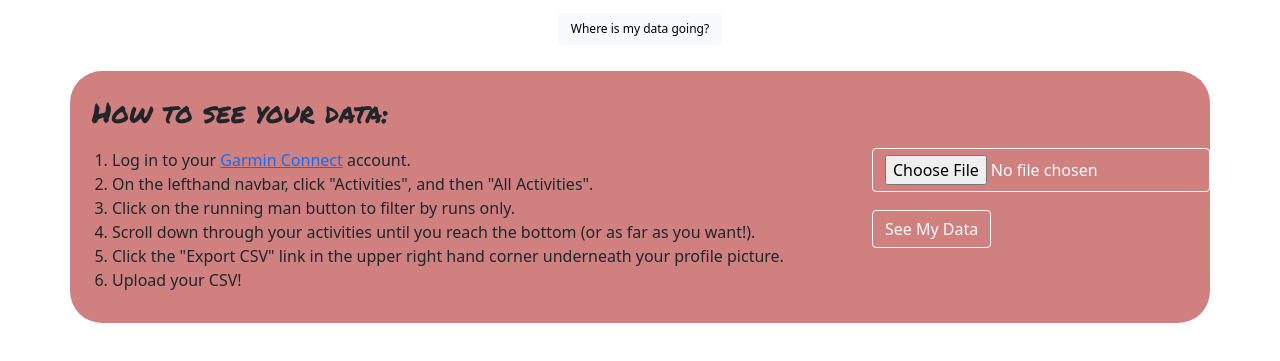
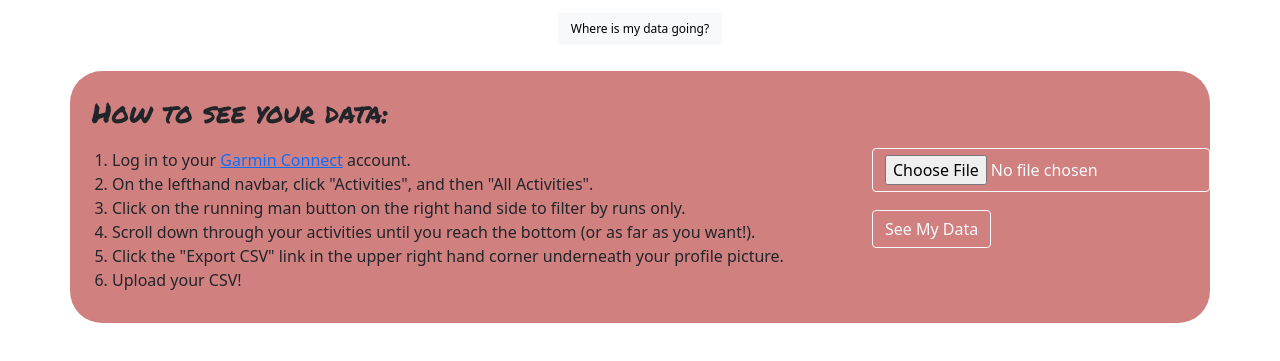
Before and after one commit to katieweinstein/ontherun, a React app: page / in a window 1280 px wide. Shown: the part 107-468 px from the top of the page. Built offline with nearby package versions, Linux system fonts and the light colour scheme.

Commit message:
final touches on wording, css, etc

```diff
--- a/client/components/DistanceStats.js
+++ b/client/components/DistanceStats.js
@@ -30,7 +30,7 @@ class DistanceStats extends React.Component {
     return (
       <div className="statBrushstroke text-center mx-auto">
         <h3>Your longest run was {this.state.longestRun} miles, but your favorite distance was {this.state.mostCommon} miles.</h3>
-        {this.state.longestRun > 26.2 ?
+        {this.state.longestRun >= 26.2 ?
         <p>Wow, you've run a marathon! Congrats! 🎉</p> :
         <div></div>}
       </div>
--- a/client/components/Home.js
+++ b/client/components/Home.js
@@ -65,7 +65,7 @@ class Home extends React.Component {
               <ol className="col-8">
                 <li>Log in to your <a href="https://connect.garmin.com/signin/?service=https%3A%2F%2Fconnect.garmin.com%2Fmodern%2F" target="_blank" rel="noreferrer noopener">Garmin Connect</a> account.</li>
                 <li>On the lefthand navbar, click "Activities", and then "All Activities".</li>
-                <li>Click on the running man button to filter by runs only.</li>
+                <li>Click on the running man button on the right hand side to filter by runs only.</li>
                 <li>Scroll down through your activities until you reach the bottom (or as far as you want!).</li>
                 <li>Click the "Export CSV" link in the upper right hand corner underneath your profile picture.</li>
                 <li>Upload your CSV!</li>
--- a/client/components/LineChart.js
+++ b/client/components/LineChart.js
@@ -43,7 +43,7 @@ class LineChart extends React.Component {
 
   convertToData() {
     const lineChartData = [];
-    lineChartData.push(['Runs (Oldest to Newest)', 'Average Cadence', 'Average Pace']);
+    lineChartData.push(['Runs (Oldest to Newest)', 'Avg Cadence', 'Avg Pace (Decimal)']);
     for (let i = 0; i < this.state.cadenceArray.length; i++) {
       lineChartData.push([i, this.state.cadenceArray[i], this.state.paceArray[i]]);
     }
--- a/client/components/Statistics.js
+++ b/client/components/Statistics.js
@@ -23,7 +23,7 @@ class Statistics extends React.Component {
     const totalMiles = this.props.data.Distance.reduce((total, num) => {return total + parseFloat(num)}, 0);
     const runCount = this.props.data['Activity Type'].filter((item) => item.includes("Running"));
     this.setState({
-      firstDate: Moment(firstDate).format("MMMM d, yyyy"),
+      firstDate: Moment(firstDate).format("LL"),
       totalMiles: totalMiles.toFixed(2),
       runCount: runCount.length,
     })
--- a/public/index.html
+++ b/public/index.html
@@ -10,6 +10,7 @@
     <script src="https://cdn.jsdelivr.net/npm/bootstrap@5.0.0-beta1/dist/js/bootstrap.bundle.min.js" integrity="sha384-ygbV9kiqUc6oa4msXn9868pTtWMgiQaeYH7/t7LECLbyPA2x65Kgf80OJFdroafW" crossorigin="anonymous"></script>
     <link rel="preconnect" href="https://fonts.gstatic.com">
     <link href="https://fonts.googleapis.com/css2?family=Permanent+Marker&display=swap" rel="stylesheet">
+    <link href="https://fonts.googleapis.com/css2?family=Catamaran:wght@200&display=swap" rel="stylesheet">
   </head>
   <body>
     <div id="app"></div>
```
